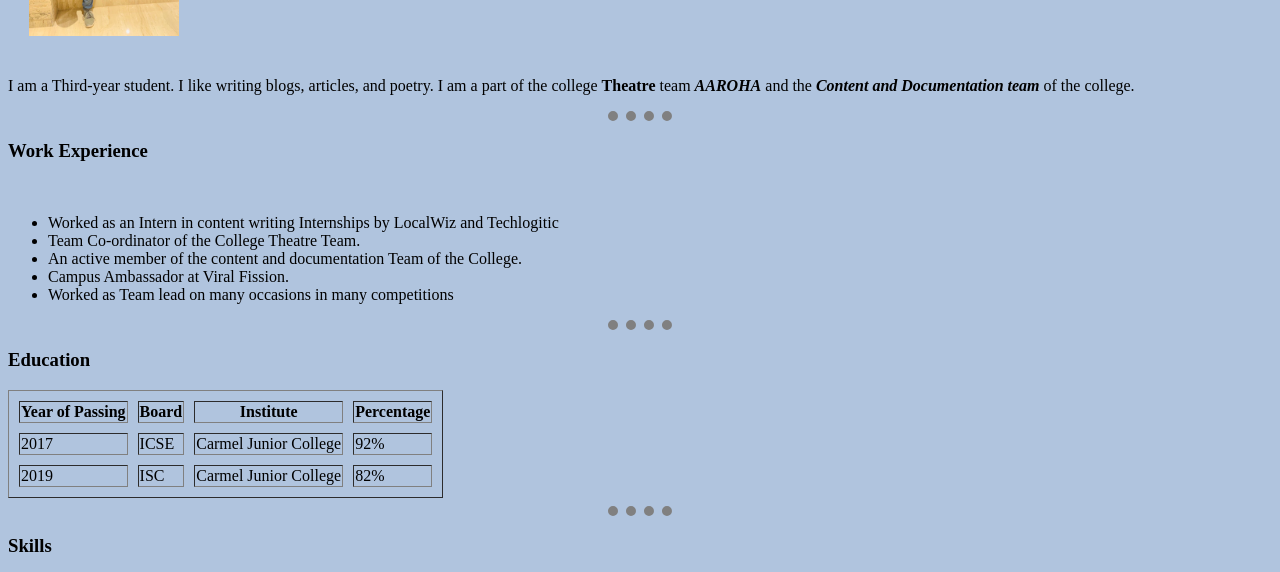
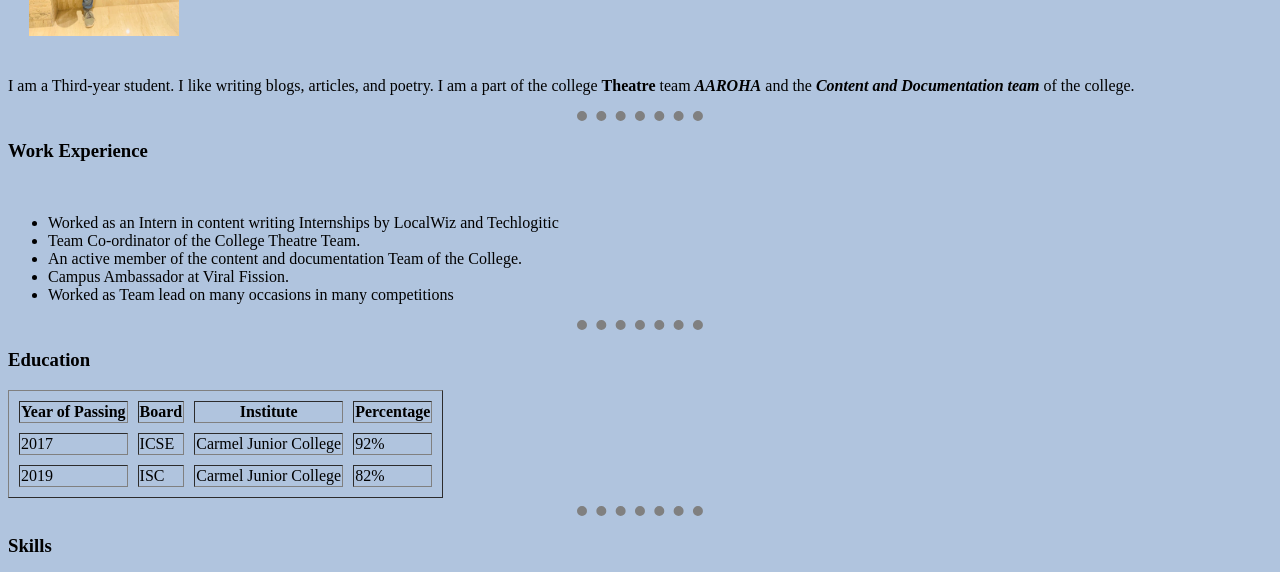
Before and after one commit to Harjee07/website, a plain HTML site: page index.html in a window 1280 px wide. Shown: the part 193-765 px from the top of the page. Drawn offline with Linux system fonts and the light colour scheme.

Commit message:
Update index.html

```diff
--- a/index.html
+++ b/index.html
@@ -14,7 +14,7 @@
     border-style: dotted none none;
     border-color: grey;
     border-width: 10px;
-    width: 5%;
+    width: 10%;
   }
 
   </style>
```
